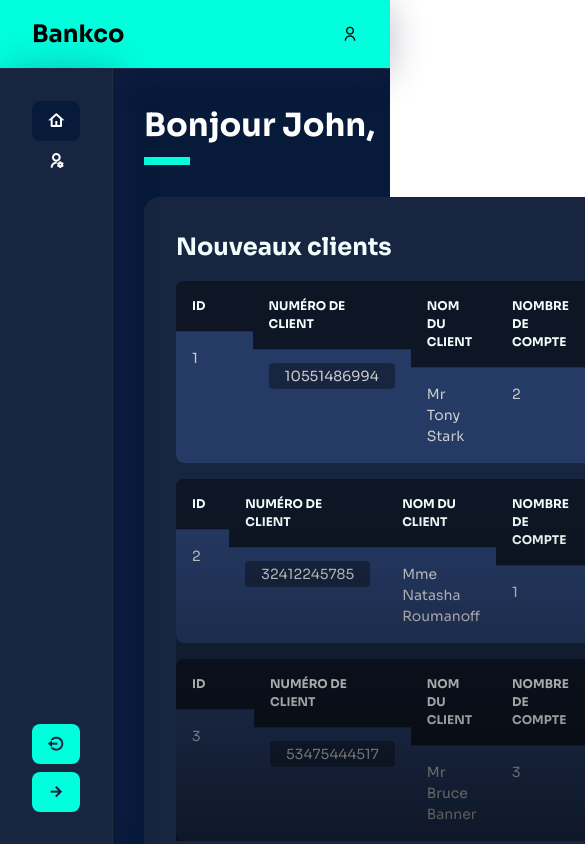
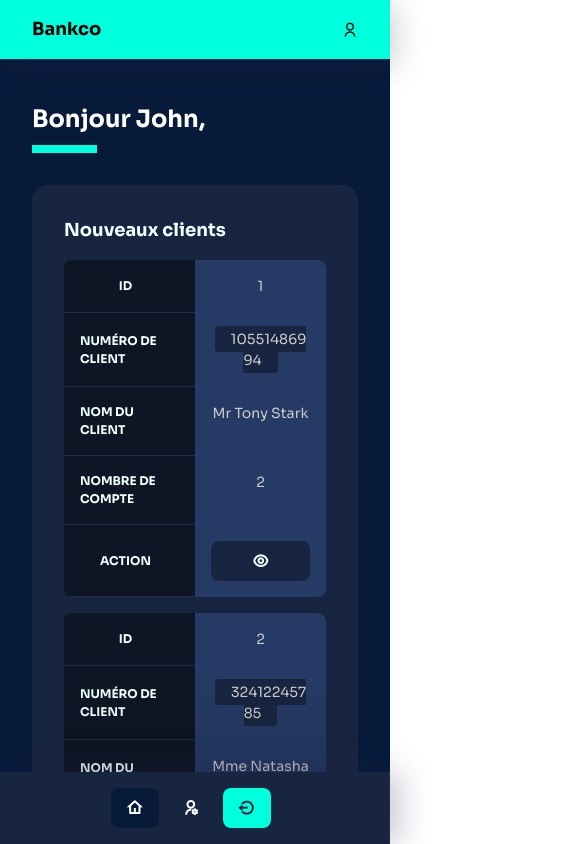
Before and after one commit to SkyyInfinity/bankco-admin, a Vue app: page / in a window 390 px wide. Shown: the top 844 px of the page, 585 px wide, since content can reach past the window. Built offline with nearby package versions, Linux system fonts and the light colour scheme.

Commit message:
global responsive

```diff
--- a/src/App.vue
+++ b/src/App.vue
@@ -112,6 +112,22 @@ export default {
   }
 
   @media screen and (max-width: 768px) {
+    #app {
+      grid-auto-columns: 1fr;
+      grid-template-rows: max-content 1fr;
+      grid-template-areas: "header header" "content content" "footer footer";
+    }
+    #l-content {
+      padding: calc(32px + var(--s-header)) 32px;
+    }
+    h1 {
+      font-size: 24px !important;
+      width: 100%;
+    }
+    h2 {
+      font-size: 18px !important;
+      width: 100%;
+    }
     .field-groups {
       flex-direction: column;
     }
--- a/src/components/ButtonComponent.vue
+++ b/src/components/ButtonComponent.vue
@@ -30,6 +30,7 @@ export default {
     cursor: pointer;
     box-shadow: none;
     outline: none;
+    border: none;
 
     //style
     padding: 8px 16px;
--- a/src/components/ClientCardComponent.vue
+++ b/src/components/ClientCardComponent.vue
@@ -140,4 +140,35 @@ export default {
       background-color: var(--c-secondary-lighter);
     }
   }
+  @media screen and (max-width: 768px) {
+    .client-card {
+      flex-wrap: wrap;
+
+      .client-card-column {
+        flex: inherit;
+        width: 100%;
+        display: flex;
+
+        .client-card-header {
+          flex-direction: column;
+          justify-content: center;
+          flex: 1;
+        }
+        .client-card-content {
+          text-align: center;
+          flex: 1;
+
+          p {
+            word-break: break-word;
+          }
+
+          a {
+            margin: 0 auto;
+            width: 100%;
+            justify-content: center;
+          }
+        }
+      }
+    }
+  }
 </style>
--- a/src/components/layouts/SidebarComponent.vue
+++ b/src/components/layouts/SidebarComponent.vue
@@ -169,4 +169,28 @@ export default {
       }
     }
   }
+
+  @media screen and (max-width: 768px) {
+    #l-sidebar {
+      padding: 16px 32px;
+      width: 100%;
+      height: max-content;
+      flex-direction: row;
+      justify-content: center;
+      align-items: center;
+      gap: 8px;
+
+      .menu-links,
+      .optional-links {
+        ul {
+          display: flex;
+          flex-direction: row !important;
+          gap: 8px;
+        }
+      }
+      .menu-control {
+        display: none;
+      }
+    }
+  }
 </style>
--- a/src/views/ClientView.vue
+++ b/src/views/ClientView.vue
@@ -4,6 +4,7 @@
     <div class="box-contents">
       <!--  Informations  -->
       <div class="box informations">
+        <h2>Informations</h2>
         <div class="info-list">
           <form id="client-infos" action="" method="post">
             <div class="field-groups">
@@ -28,8 +29,11 @@
       </div>
       <!--  Contact  -->
       <div class="box contact">
-        <a :href="`tel:${client.phone}`" class="tel btn-contact" >Appeler <i class="ri-phone-line"></i></a>
-        <a :href="`mailto:${client.email}`" class="mail btn-contact">Envoyer un message <i class="ri-mail-line"></i></a>
+        <h2>Contact</h2>
+        <div class="btns-contact">
+          <a :href="`tel:${client.phone}`" class="tel btn-contact" >Appeler <i class="ri-phone-line"></i></a>
+          <a :href="`mailto:${client.email}`" class="mail btn-contact">Envoyer un message <i class="ri-mail-line"></i></a>
+        </div>
       </div>
     </div>
   </div>
@@ -85,6 +89,11 @@ export default {
     grid-area: info;
   }
   .contact {
+    display: flex;
+    flex-direction: column;
+  }
+  .btns-contact {
+    flex: 1;
     grid-area: contact;
     display: flex;
     gap: 16px;
@@ -111,4 +120,18 @@ export default {
       }
     }
   }
+
+  @media screen and (max-width: 1024px) {
+    #client-infos {
+      button {
+        width: 100%;
+        justify-content: center;
+      }
+    }
+    .box-contents {
+      grid-template-areas:
+        "info"
+        "contact";
+    }
+  }
 </style>
--- a/src/views/ClientsView.vue
+++ b/src/views/ClientsView.vue
@@ -81,4 +81,9 @@ export default {
     flex-direction: column;
     gap: 16px;
   }
+  @media screen and (max-width: 768px) {
+    .clients-cards {
+      gap: 32px;
+    }
+  }
 </style>
```
